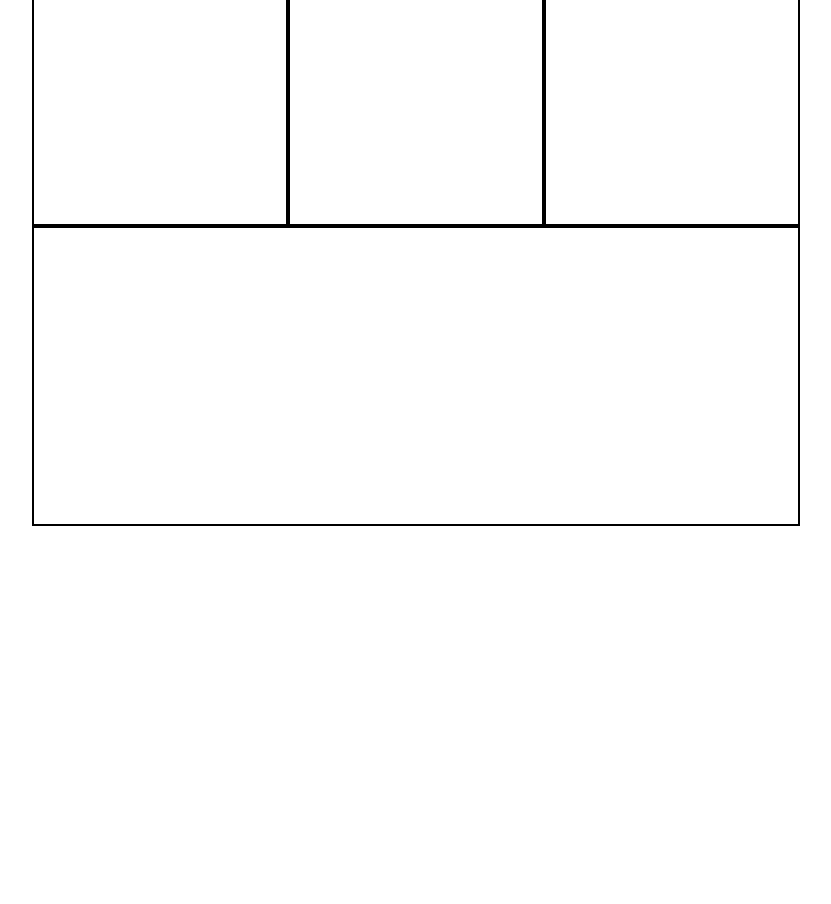
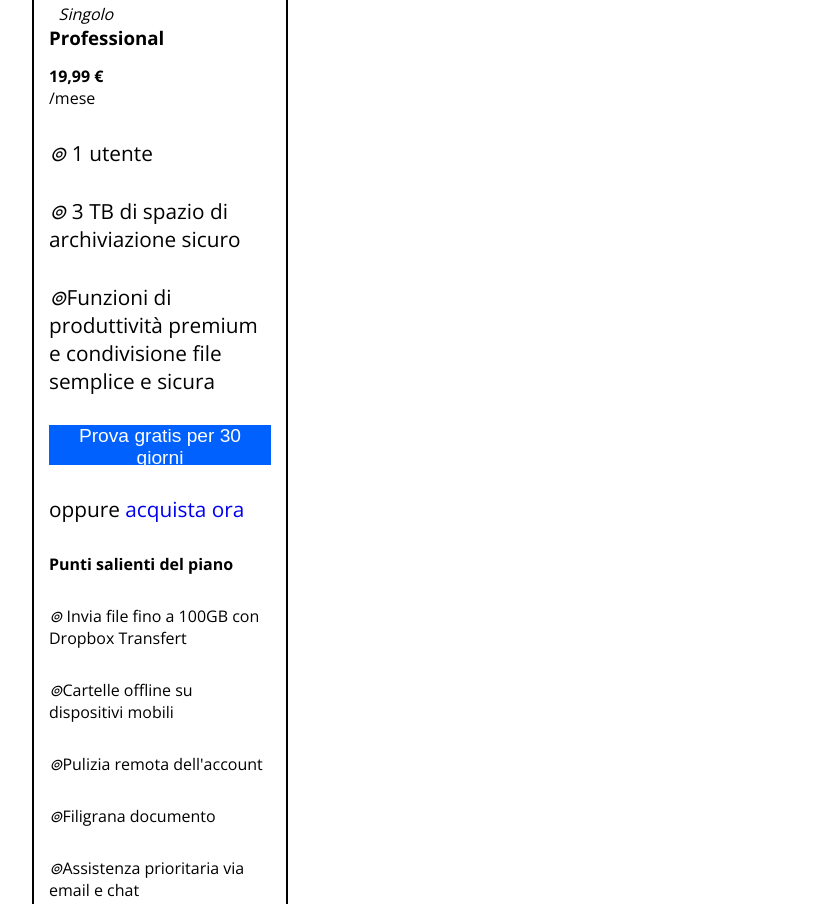
Before and after one commit to MascarBone/htmlcss-dropbox, a plain HTML site: page index.html in a window 1280 px wide. Shown: the part 1376-2280 px from the top of the page, without its empty margins (224-1055 px from the left). Before the commit the page ends 1902 px from the top, so only its background shows below. Drawn offline with nearby package versions, Linux system fonts and the light colour scheme.

Commit message:
Main: First column update

```diff
--- a/css/style.css
+++ b/css/style.css
@@ -26,6 +26,9 @@ h2 {
 }
 p {
     font-size: 1.3em;
+}
+ul {
+    list-style: none;
 }
 
 .centered-100 {
@@ -129,18 +132,20 @@ Fine Utilities
 .content .content-plan {
     margin-top: 200px;
 }
-
-.container-plans .column33 {
+.content .text-content {
+    padding: 30px 15px;
+}
+.content .container-plans .column33 {
     border: 2px solid black;
     width: 33.33%;
-    height: 300px;
-    float: left;
 }
-.container-plans .column100 {
+.content .container-plans .column100 {
     border: 2px solid black;
     width: 100%;
     height: 300px;
-    float: left;
+}
+.content .text-content ul li {
+    margin-bottom: 30px;
 }
 /* Freccietta per le liste nei container
 span{
--- a/index.html
+++ b/index.html
@@ -76,7 +76,7 @@
             <!-- Contenuto del titolo e delle 3 scelte di pagamento -->
             <section class="row content-plan">
 
-                <div class="content-title">
+                <div class="content-title mrg-bot45">
                     <h2 class="mrg-bot45">
                         Trova il piano Dropbox Business che fa per te
                     </h2>
@@ -91,6 +91,37 @@
 
                 <div class="container-plans">
                         <section class="column33 fl">
+
+                            <div class="text-content">
+                                <div>
+                                    <i class="fa-regular fa-user">Singolo</i>
+                                </div>
+                                <div class="mrg-bot30">
+                                    <!-- Tipologia Tariffa -->
+                                    <div class="mrg-bot30">
+                                        <h3 class="mrg-bot15">Professional</h3>
+                                        <h4>19,99 &euro;</h4>
+                                        <span>/mese</span>
+                                    </div>
+                                    <p class="mrg-bot30"><i>&circledcirc;</i> 1 utente</p>
+                                    <p class="mrg-bot30"><i>&circledcirc;</i> 3 TB di spazio di archiviazione sicuro</p>
+                                    <p class="mrg-bot30"><i>&circledcirc;</i>Funzioni di produttivit&agrave; premium e condivisione file semplice e sicura</p>
+
+                                    <button class="bg-button mrg-bot30" type="button">Prova gratis per 30 giorni</button>
+
+                                    <p class="mrg-bot30"><span class="pdd-bot30">oppure</span> <a href="#">acquista ora</a></p>
+
+                                    <ul>
+                                        <li><h4>Punti salienti del piano</h4></li>
+                                        <li><i>&circledcirc;</i> Invia file fino a 100GB con Dropbox Transfert</li>
+                                        <li><i>&circledcirc;</i>Cartelle offline su dispositivi mobili</li>
+                                        <li><i>&circledcirc;</i>Pulizia remota dell'account</li>
+                                        <li><i>&circledcirc;</i>Filigrana documento</li>
+                                        <li><i>&circledcirc;</i>Assistenza prioritaria via email e chat</li>
+
+                                    </ul>
+                                </div>
+                            </div>
 
                         </section>
 
```
